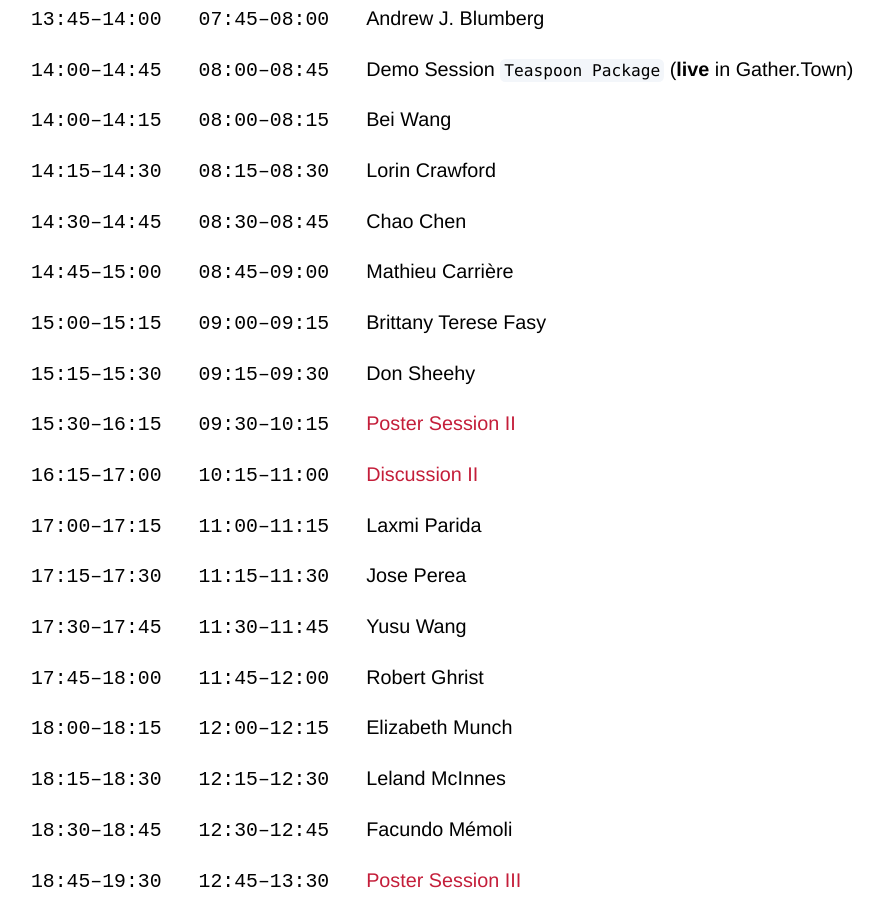
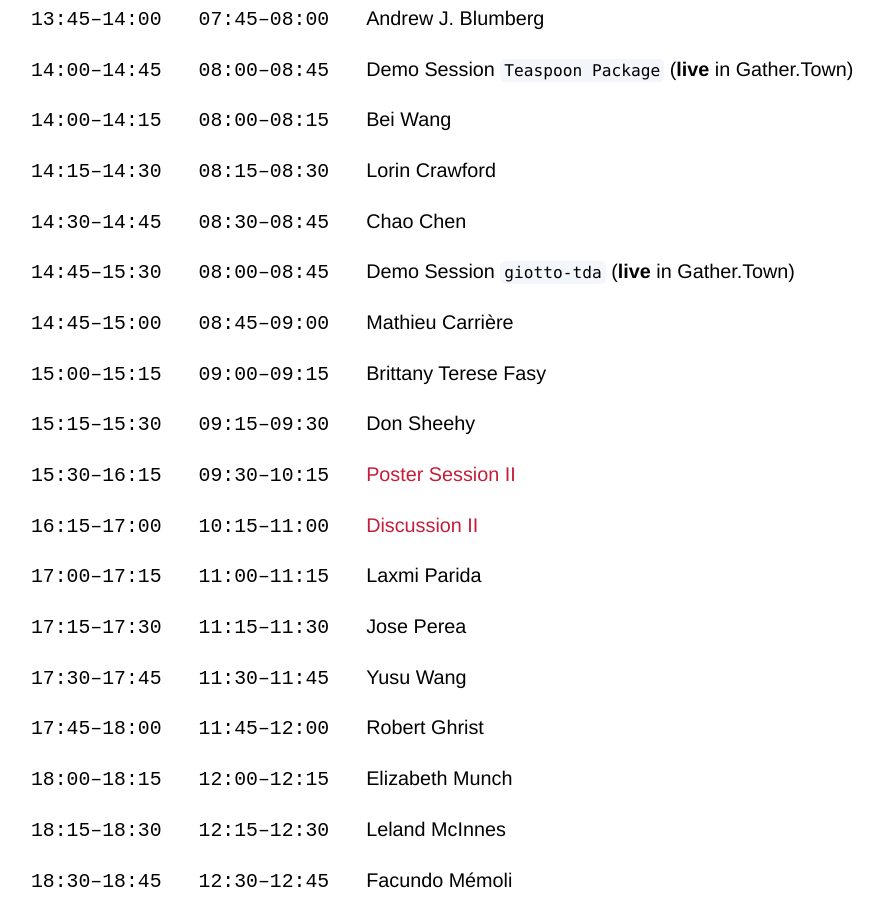
Before and after one commit to tda-in-ml/tda-in-ml.github.io, a Jekyll site: the page built from schedule.md, in a window 1280 px wide and 900 px high, scrolled down 1650 px. Shown: the whole window, without its empty margins (160-1043 px from the left). Built offline with Jekyll 4.4.1, drawn with Linux system fonts in a browser that asks for light colours; some web fonts are replaced; our own code applies the rules of GitHub Pages for plain Markdown files.

Commit message:
Updated schedule

```diff
--- a/schedule.md
+++ b/schedule.md
@@ -36,6 +36,7 @@ a detailed breakdown of poster sessions.
 | <span style="font-family: monospace;">14:00--14:15</span> |  <span style="font-family: monospace;">08:00--08:15</span> | Bei Wang                    |
 | <span style="font-family: monospace;">14:15--14:30</span> |  <span style="font-family: monospace;">08:15--08:30</span> | Lorin Crawford              |
 | <span style="font-family: monospace;">14:30--14:45</span> |  <span style="font-family: monospace;">08:30--08:45</span> | Chao Chen                   |
+| <span style="font-family: monospace;">14:45--15:30</span> |  <span style="font-family: monospace;">08:00--08:45</span> | Demo Session `giotto-tda` (**live** in Gather.Town)                    |
 | <span style="font-family: monospace;">14:45--15:00</span> |  <span style="font-family: monospace;">08:45--09:00</span> | Mathieu Carrière            |
 | <span style="font-family: monospace;">15:00--15:15</span> |  <span style="font-family: monospace;">09:00--09:15</span> | Brittany Terese Fasy        |
 | <span style="font-family: monospace;">15:15--15:30</span> |  <span style="font-family: monospace;">09:15--09:30</span> | Don Sheehy                  |
```
